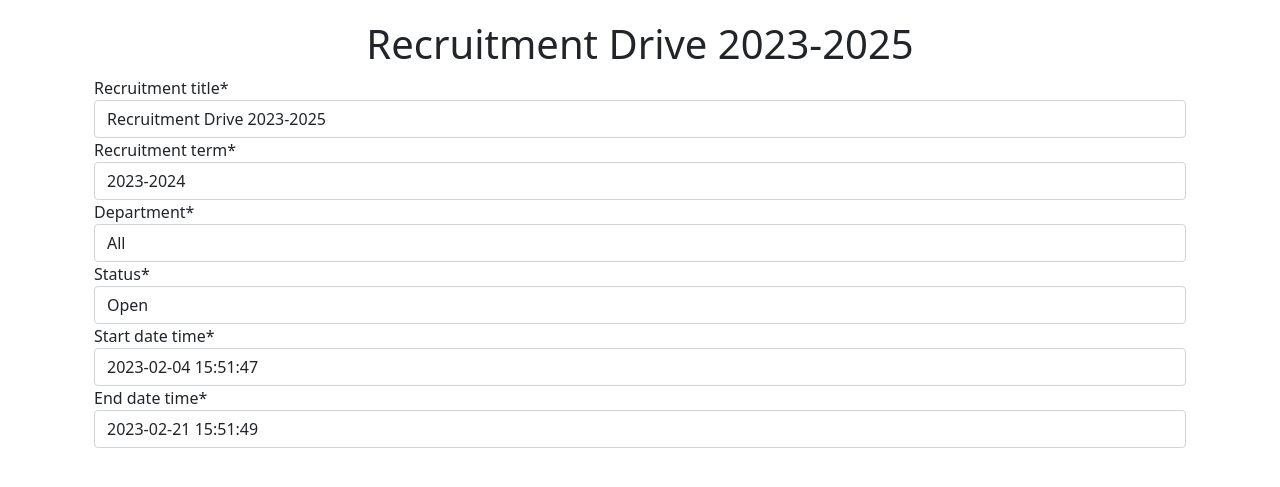
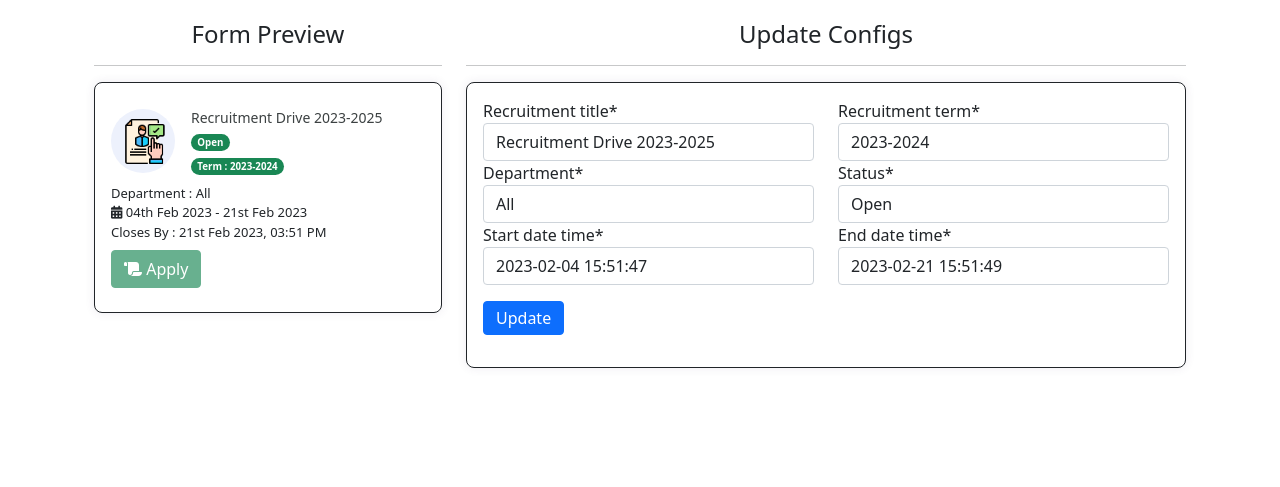
Before and after one commit to ShyamSundhar1411/Recruitment-Portal-MIC, a Django app: page /services/update/1/recruitment/drive in a window 1280 px wide. Shown: the part 66-553 px from the top of the page. Run offline with Django 4.2, Linux system fonts and the light colour scheme; a user stored in the database is signed in; data comes from the database, SQL or seed files in the repository; both versions use the stored data as it was after the commit; some libraries are stand-ins or nearby versions.

Commit message:
Recruitment Drive Edit Page

```diff
--- a/services/templates/services/UpdateRecruitmentDrive.html
+++ b/services/templates/services/UpdateRecruitmentDrive.html
@@ -1,8 +1,97 @@
 {% extends 'base.html' %}
 {% block content %}
+{% load static %}
 {% load crispy_forms_tags %}
-<div class = "container">
-    <h1 class = "text-center">{{recruitment_drive.recruitment_title}}</h1>
-    {{form|crispy}}
+<div class="container">
+    <div class = "row">
+        <div class="col-lg-4 col-md-6">
+            <h4 class = "text-center">Form Preview</h4>
+            <hr/>
+            <div class="card card-margin border border-dark">
+              <div class="card-body pt-4">
+                <div class="widget-49">
+                  <div class="widget-49-title-wrapper">
+                    <div class="widget-49-date-primary">
+                      <span class="widget-49-date-day"
+                        ><img
+                          src="{% static 'candidate.png' %}"
+                          height="45px;"
+                          width="45px;"
+                      /></span>
+                    </div>
+                    <div class="widget-49-meeting-info">
+                      <span class="widget-49-pro-title"
+                        >{{recruitment_drive.recruitment_title}}</span
+                      >
+                      <div class="row-flex">
+                        <div class="col">
+                          <span class="widget-49-meeting-time">
+                            {% if recruitment_drive.status == "Open" %}
+                            <span class="badge rounded-pill bg-success">Open</span>
+                            {% else %}
+                            <span class="badge rounded-pill bg-danger">Closed</span>
+                            {% endif %}
+                          </span>
+                        </div>
+                        <div class="col">
+                          <span class="widget-49-meeting-time"
+                            ><span class="badge rounded-pill bg-success"
+                              >Term : {{ recruitment_drive.recruitment_term}}</span
+                            ></span
+                          >
+                        </div>
+                        </div>
+                      </div>
+                    </div>
+                    <div class = "widget-49-meeting-points">
+                      <li style = "list-style-type:none;">Department : {{recruitment_drive.department}}</li>
+                      <li style = "list-style-type:none;"><i class="fa-solid fa-calendar-days"></i>  {{recruitment_drive.start_date_time|date:'dS M Y'}} - {{recruitment_drive.end_date_time|date:'dS M Y'}} </li>
+                      <li style = "list-style-type:none;">Closes By : {{recruitment_drive.end_date_time|date:'dS M Y, h:i A'}}</li>
+                    </div>
+                    <div class = "d-inline-block py-2" style = {"margin:5px;"}>
+                        <a href = "#" class = "btn btn-success disabled"><i class="fa-solid fa-scroll" ></i> Apply</a>
+                    </div>
+                  </div>
+                </div>
+              </div>
+            </div>
+        <div class="col-md-8 col-sm-7">
+            <h4 class = "text-center">Update Configs</h4>
+            <hr/>
+            <form method = 'POST' enctype = 'multipart/form-data'>
+                {% csrf_token %}
+                <div class="card card-body border border-dark">
+                    <div class="row form-row">
+                        <div class = "col">
+                            {{form.recruitment_title|as_crispy_field}}
+                        </div>
+                        <div class="col">
+                            {{form.recruitment_term|as_crispy_field}}
+                        </div>
+                    </div>
+                    <div class="row form-row">
+                        <div class = "col">
+                            {{form.department|as_crispy_field}}
+                        </div>
+                        <div class="col">
+                            {{form.status|as_crispy_field}}
+                        </div>
+                    </div>
+                    <div class="row form-row">
+                        <div class = "col">
+                            {{form.start_date_time|as_crispy_field}}
+                        </div>
+                        <div class = "col">
+                            {{form.end_date_time|as_crispy_field}}
+                        </div>
+
+                    </div>
+                    <div class = "d-inline-block py-3">
+                        <button type = "submit" class = "margin-bottom btn btn-primary me-2 py-1">Update</button>
+                    </div>
+                </div>
+            </form>
+        </div>
+</div>
 </div>
 {% endblock %}
--- a/services/views.py
+++ b/services/views.py
@@ -5,7 +5,7 @@ from .aiding_functions import *
 from django.views import generic
 from django.contrib import messages
 from django.http import Http404, JsonResponse
-from django.shortcuts import render,redirect
+from django.shortcuts import render,redirect,reverse
 from django.contrib.auth.mixins import LoginRequiredMixin
 from django.contrib.auth.decorators import login_required
 
@@ -16,11 +16,16 @@ class RecruitmentDriveUpdateView(LoginRequiredMixin,AuthorizationMixin,generic.U
     fields = ["recruitment_title","recruitment_term","department","status","start_date_time","end_date_time"]
     template_name = "services/UpdateRecruitmentDrive.html"
     context_object_name = "recruitment_drive"
+
     def get_object(self):
         recruitment_drive = super(RecruitmentDriveUpdateView,self).get_object()
         if not is_authorized(self.request.user) :
             raise Http404
         return recruitment_drive
+    def get_success_url(self):
+        pk = self.kwargs["pk"]
+        messages.success(self.request,'Updated Successfully')
+        return reverse("update_recruitment", kwargs={"pk": pk})
 #Funciton Based Views
 def home(request):
     user_status = is_authorized(request.user)
```
Also changed, not shown: db.sqlite3.
